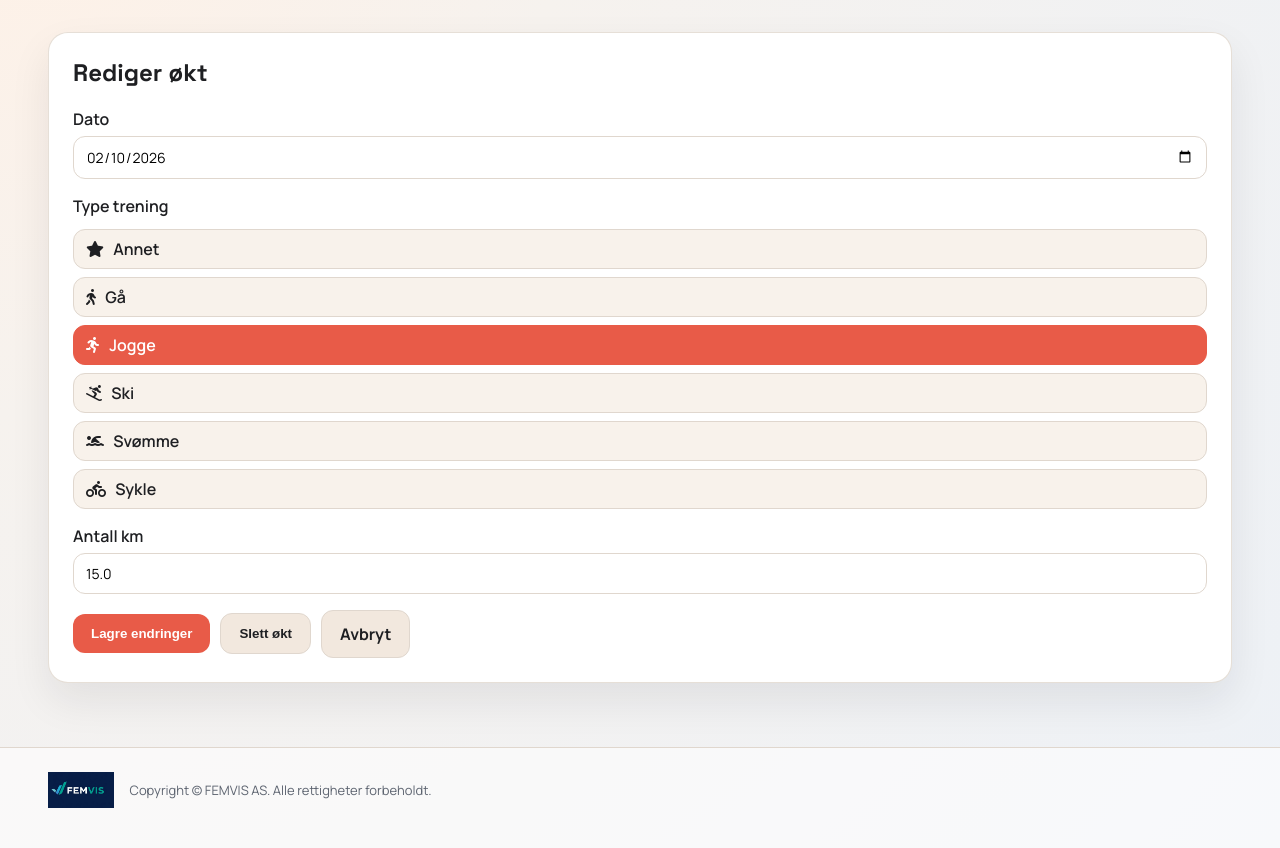
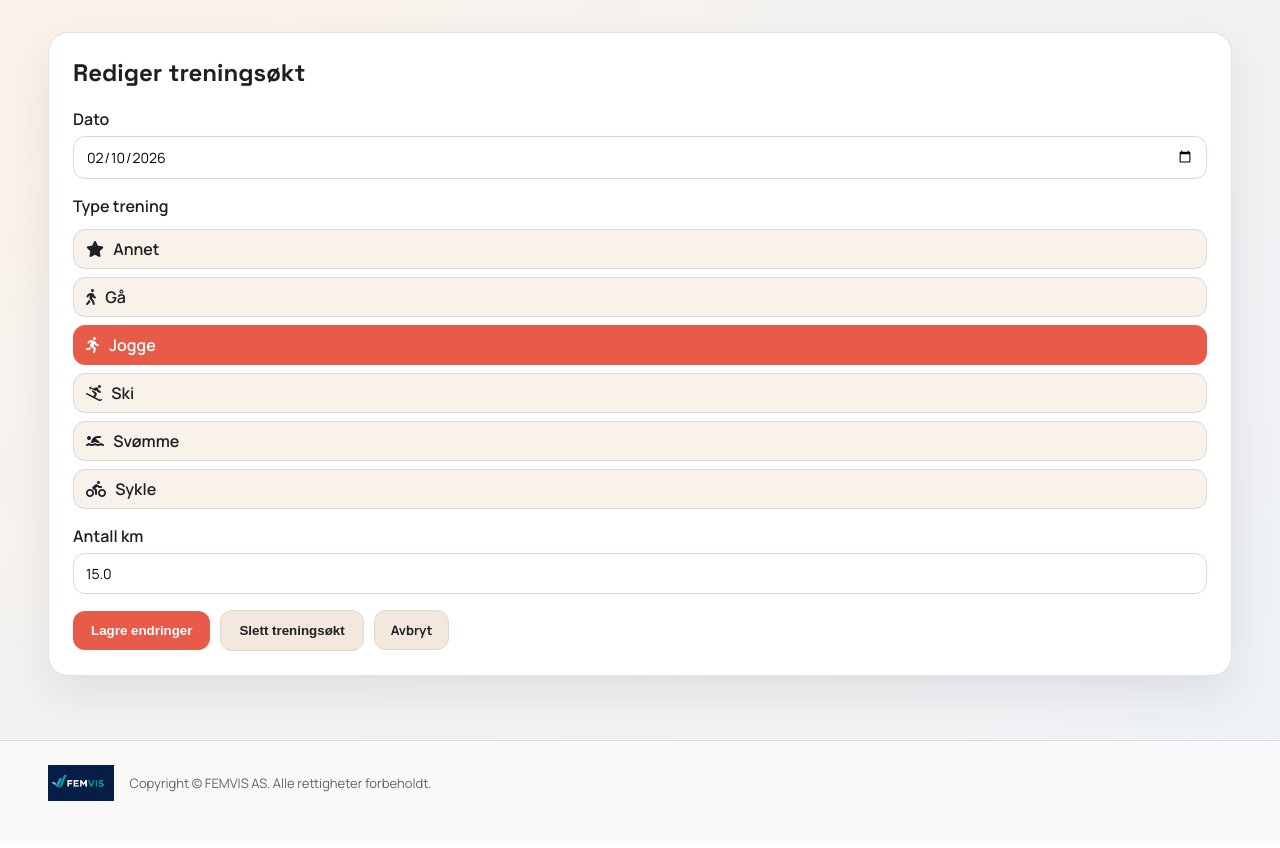
Before and after one commit to ikosmaz/followme, a Flask app: page /workouts/7/edit in a window 1280 px wide. Shown: the part 156-1004 px from the top of the page. After the commit the page ends 957 px from the top, so only its background shows below. Run offline with Flask 3, Linux system fonts and the light colour scheme; a user stored in the database is signed in; data comes from the database, SQL or seed files in the repository.

Commit message:
Update workout editing page titles and buttons

```diff
--- a/templates/edit_workout.html
+++ b/templates/edit_workout.html
@@ -2,7 +2,7 @@
 {% set title = "Rediger økt" %}
 {% block content %}
 <section class="card">
-  <h2>Rediger økt</h2>
+  <h2>Rediger treningsøkt</h2>
   <form method="post" class="form">
     <label>Dato
       <input type="date" name="workout_date" value="{{ workout.workout_date }}" required>
@@ -22,8 +22,8 @@
     </label>
     <div class="form-actions">
       <button class="button" type="submit">Lagre endringer</button>
-      <button class="button secondary" type="submit" form="delete-workout">Slett økt</button>
-      <a class="button secondary" href="{{ url_for('workouts') }}">Avbryt</a>
+      <button class="button secondary" type="submit" form="delete-workout">Slett treningsøkt</button>
+      <a class="button secondary small" href="{{ url_for('workouts') }}">Avbryt</a>
     </div>
   </form>
   <form id="delete-workout" method="post" action="{{ url_for('delete_workout', workout_id=workout.id) }}"></form>
```
